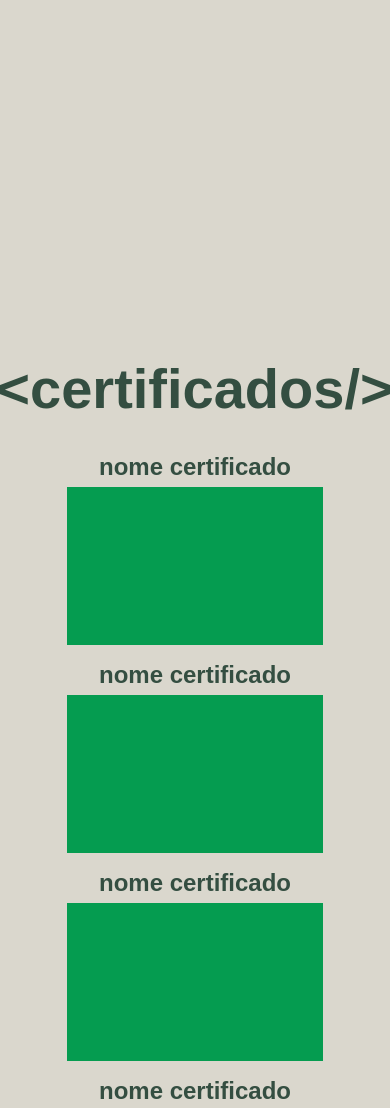
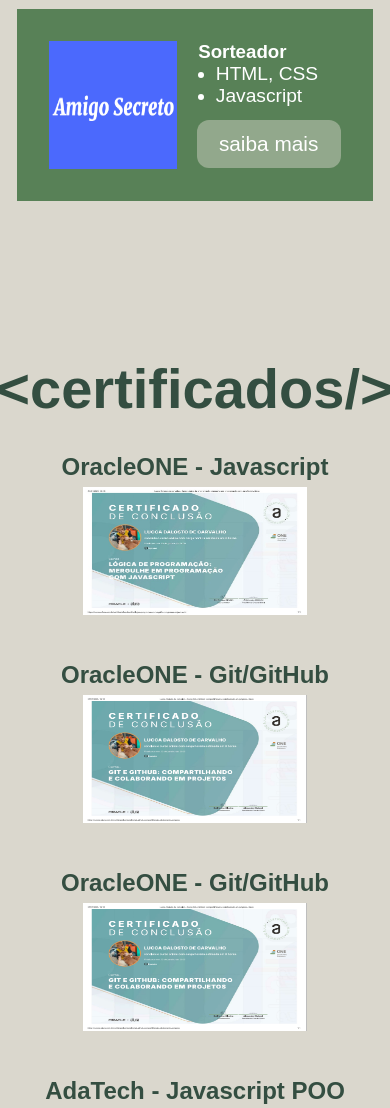
Before and after one commit to kyuven/luccadev-portfolio, a plain HTML site: page index.html in a window 390 px wide. Shown: the part 3220-4328 px from the top of the page. Drawn offline with nearby package versions, Linux system fonts and the light colour scheme; a web font is replaced by a local one.

Commit message:
Finalização
Adicionado os certificados, outro projeto e arrumado a responsividade

```diff
--- a/CSS/style.css
+++ b/CSS/style.css
@@ -309,7 +309,7 @@ header .navbar #luccode{
     align-items: center;
     width: auto;
     height: 12rem;
-    margin: 3rem;
+    margin: 1.3rem;
 }
 
 #card-certificado h3 {
@@ -319,18 +319,17 @@ header .navbar #luccode{
     color: var(--dark_green);
 }
 
-#img-certificado {
+#img-certificado img {
     width: 14rem;
     height: 8rem;
     margin-top: 0.4rem;
-    background-color: var(--glow_green);
 }
 
 #img-certificado:hover {
     transition: .6s;
     transform-origin: center;
-    transform: scale(2);
-    box-shadow: 0 3px 6px rgba(0, 0, 0, 0.16), 0 3px 6px rgba(0, 0, 0, 0.23);
+    transform: scale(2.7);
+    box-shadow: 0 1px 3px rgba(0, 0, 0, 0.16), 0 3px 6px rgba(0, 0, 0, 0.23);
 }
 
 /* SECTION CONTATO */
@@ -517,9 +516,16 @@ header .navbar #luccode{
         margin: 1rem 0;
     }
 
-    #img-certificado {
-        width: 100%;
-        height: auto;
+    #img-certificado img {
+        width: 14rem;
+        height: 8rem;
+        margin-top: 0.4rem;
+    }
+
+    #img-certificado:hover {
+        transition: .6s;
+        transform-origin: center;
+        transform: scale(1.8);
     }
 
     /* Contato Section */
@@ -658,10 +664,16 @@ header .navbar #luccode{
         width: 100%;
     }
 
-    #img-certificado {
-        background-color: #059C50;
-        height: 10rem;
-        width: 16rem;
+    #img-certificado img {
+        width: 14rem;
+        height: 8rem;
+        margin-top: 0.4rem;
+    }
+
+    #img-certificado:hover {
+        transition: .6s;
+        transform-origin: center;
+        transform: scale(1.8);
     }
 
     /* Contato Section */
--- a/index.html
+++ b/index.html
@@ -92,7 +92,7 @@
         <h1>&lt;projetos/&gt;</h1>
         <div class="card-projetos">
             <div class="card">
-                <div id="img-card"><img src="IMGS/ic_launcher.webp" alt=""></div>
+                <div id="img-card"><img src="IMGS/Projetos/ic_launcher.webp" alt=""></div>
                 <div class="info-card">
                     <h3>MiAudote</h3>
                     <ul>
@@ -114,6 +114,18 @@
                     </ul>
                 </div>
             </div>
+
+            <div class="card">
+                <div id="img-card"><img src="IMGS/Projetos/Sorteador.png" alt=""></div>
+                <div class="info-card">
+                    <h3>Sorteador</h3>
+                    <ul>
+                        <li>HTML, CSS</li>
+                        <li>Javascript</li>
+                        <button onclick="window.open('https://github.com/kyuven/Challenge-ONE---Sorteador', 'blank')" type="button">saiba mais</button>
+                    </ul>
+                </div>
+            </div>
         </div>
 
     </section>
@@ -124,45 +136,23 @@
         <h1>&lt;certificados/&gt;</h1>
         <div class="certificado-linha">
             <div id="card-certificado">
-                <h3>nome certificado</h3>
-                <div id="img-certificado"></div>
+                <h3>OracleONE - Javascript</h3>
+                <div id="img-certificado"><img src="IMGS/Certificados/Certificado Lógica de Programação PNG.jpg" alt=""></div>
             </div>
 
             <div id="card-certificado">
-                <h3>nome certificado</h3>
-                <div id="img-certificado"></div>
+                <h3>OracleONE - Git/GitHub</h3>
+                <div id="img-certificado"><img src="IMGS/Certificados/Certificado OracleONE Git.png" alt=""></div>
             </div>
 
             <div id="card-certificado">
-                <h3>nome certificado</h3>
-                <div id="img-certificado"></div>
+                <h3>OracleONE - Git/GitHub</h3>
+                <div id="img-certificado"><img src="IMGS/Certificados/Certificado OracleONE Git.png" alt=""></div>
             </div>
 
             <div id="card-certificado">
-                <h3>nome certificado</h3>
-                <div id="img-certificado"></div>
-            </div>
-        </div>
-
-        <div class="certificado-linha">
-            <div id="card-certificado">
-                <h3>nome certificado</h3>
-                <div id="img-certificado"></div>
-            </div>
-
-            <div id="card-certificado">
-                <h3>nome certificado</h3>
-                <div id="img-certificado"></div>
-            </div>
-
-            <div id="card-certificado">
-                <h3>nome certificado</h3>
-                <div id="img-certificado"></div>
-            </div>
-
-            <div id="card-certificado">
-                <h3>nome certificado</h3>
-                <div id="img-certificado"></div>
+                <h3>AdaTech - Javascript POO</h3>
+                <div id="img-certificado"><img src="IMGS/Certificados/Certificado AdaTech POO.png" alt=""></div>
             </div>
         </div>
     </section>
```
Also changed, not shown: IMGS/Certificados/Certificado AdaTech POO.png (added), IMGS/Certificados/Certificado Lógica de Programação PNG.jpg (added), IMGS/Certificados/Certificado OracleONE Git.png (added), IMGS/Projetos/Sorteador.png (added), IMGS/Projetos/ic_launcher.webp (renamed from IMGS/ic_launcher.webp).
